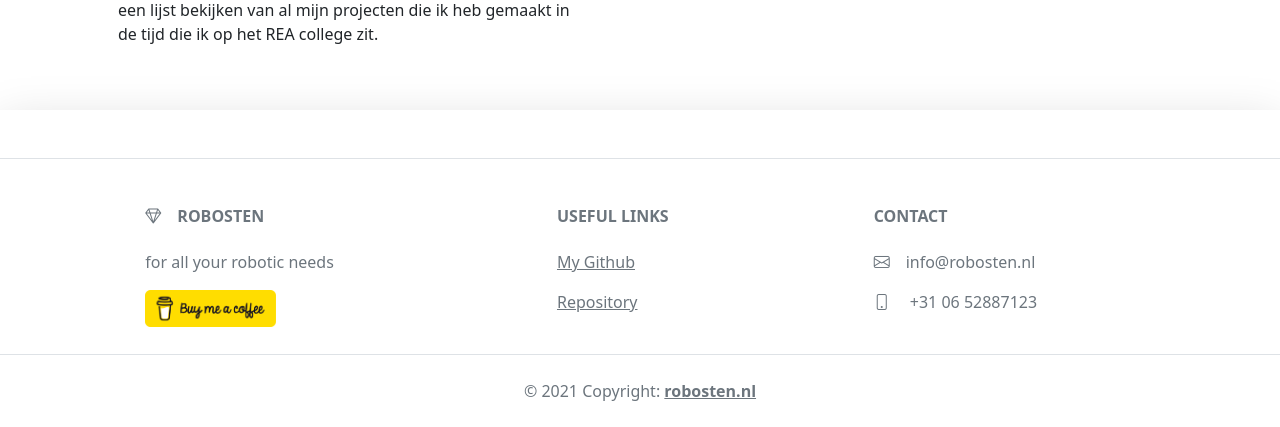
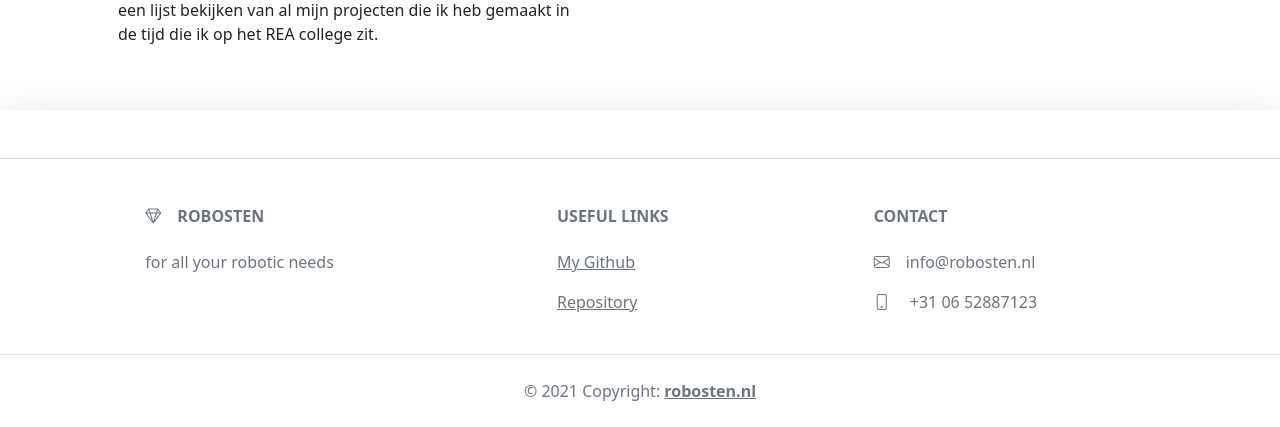
Before and after one commit to Svenwiersema/PFSite, a PHP site: page /index.php in a window 1280 px wide. Shown: the part 555-982 px from the top of the page. Run offline with PHP 8.4, Linux system fonts and the light colour scheme; some libraries are stand-ins or nearby versions.

Commit message:
fixed buy me a coffee link and made it a widget

```diff
--- a/snippets/footer.php
+++ b/snippets/footer.php
@@ -14,12 +14,11 @@
         <div class="col-md-3 col-lg-4 col-xl-3 mx-auto mb-4">
           <!-- Content -->
           <h6 class="text-uppercase fw-bold mb-4">
-		  <i class="bi bi-gem me-3"></i>RoboSten
+		      <i class="bi bi-gem me-3"></i>RoboSten
           </h6>
           <p>
             for all your robotic needs
           </p>
-          <a href="https://buymeacoffee.com/?via=RoboS" class="coffeeLink"><img class="coffeeImg" src="img/bmc-button.png" alt="Buy me a coffee"></a>
         </div>
         <!-- Grid column -->
 
--- a/snippets/head.php
+++ b/snippets/head.php
@@ -3,6 +3,7 @@
 	<meta name="viewport" content="width=device-width, initial-scale=1">
 	<link rel="stylesheet" type="text/css" href="style/main.css">
 	<script src="https://unpkg.com/masonry-layout@4/dist/masonry.pkgd.min.js"></script>
+	<script data-name="BMC-Widget" data-cfasync="false" src="https://cdnjs.buymeacoffee.com/1.0.0/widget.prod.min.js" data-id="RoboS" data-description="Support me on Buy me a coffee!" data-message="" data-color="#5F7FFF" data-position="Right" data-x_margin="18" data-y_margin="18"></script>
 	<link rel="icon" href="img/icon.ico">
 	<title>RoboSten - PF</title>
 </head>
```
